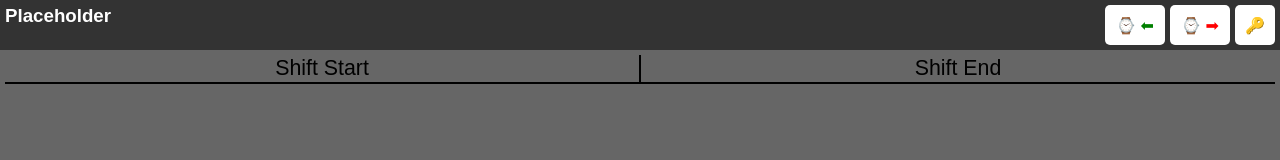
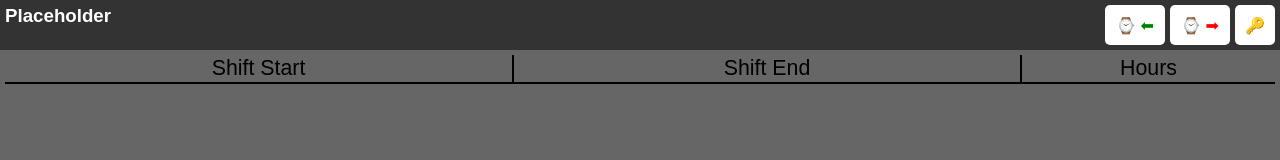
Before and after one commit to Cable-Billing/Shift-Timer, an Electron app: page mainWindow.html in a window 1280 px wide. Drawn offline with nearby package versions, Linux system fonts and the light colour scheme; no server answers.

Commit message:
Added Hours column

```diff
--- a/css/mainWindow.css
+++ b/css/mainWindow.css
@@ -81,11 +81,14 @@ button:focus {
 }
 
 .shift-start, .shift-end {
-    width: 50%;
+    width: 40%;
+    text-align: center;
+    font-size: 16pt;
+    border-right: 2px solid black;
+}
+
+.hours {
+    width: 20%;
     text-align: center;
     font-size: 16pt;
 }
-
-.shift-start {
-    border-right: 2px solid black;
-}
--- a/mainWindow.html
+++ b/mainWindow.html
@@ -21,6 +21,7 @@
                 <tr class="heading-row">
                     <td class="shift-start">Shift Start</td>
                     <td class="shift-end">Shift End</td>
+                    <td class="hours">Hours</td>
                 </tr>
             </table>
         </div>
```
